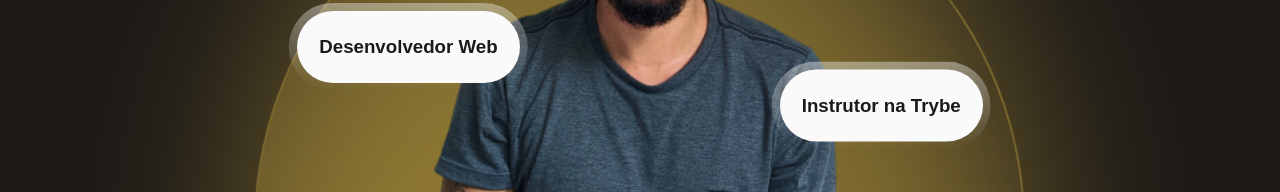
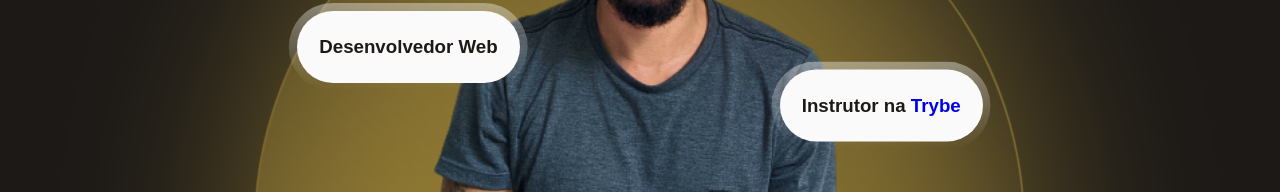
Before and after one commit to nascjoao/nascjoao.github.io, a Next.js app: page / in a window 1280 px wide. Shown: the part 533-725 px from the top of the page. Built offline with nearby package versions, Linux system fonts and the light colour scheme.

Commit message:
feat: include external link to trybe's website

```diff
--- a/src/components/Hero/index.tsx
+++ b/src/components/Hero/index.tsx
@@ -13,7 +13,7 @@ export default function Hero() {
       <div>
         <img src={nascImage.src} alt="João Nasc sorrindo" />
         <h3>Desenvolvedor Web</h3>
-        <h3>Instrutor na Trybe</h3>
+        <h3>Instrutor na <a href="https://betrybe.com" target="_blank">Trybe</a></h3>
       </div>
     </section>
   )
```
